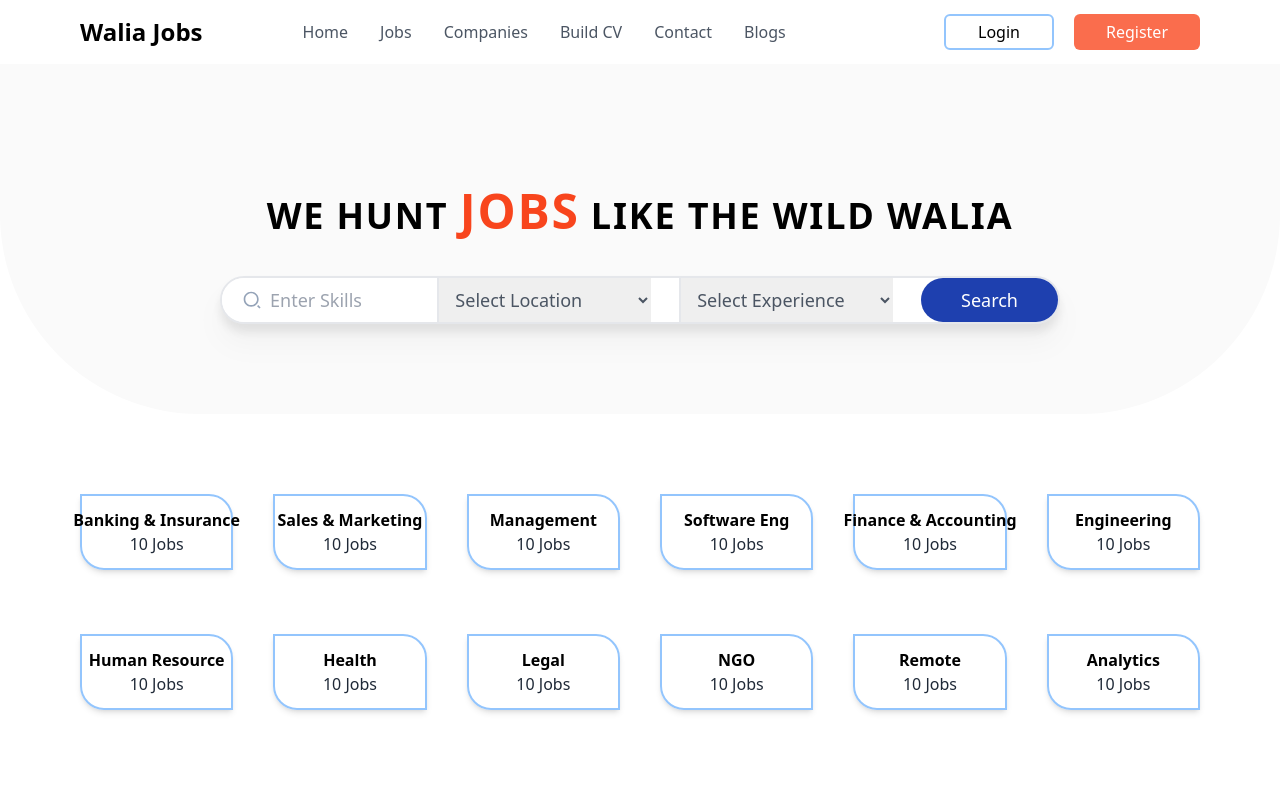
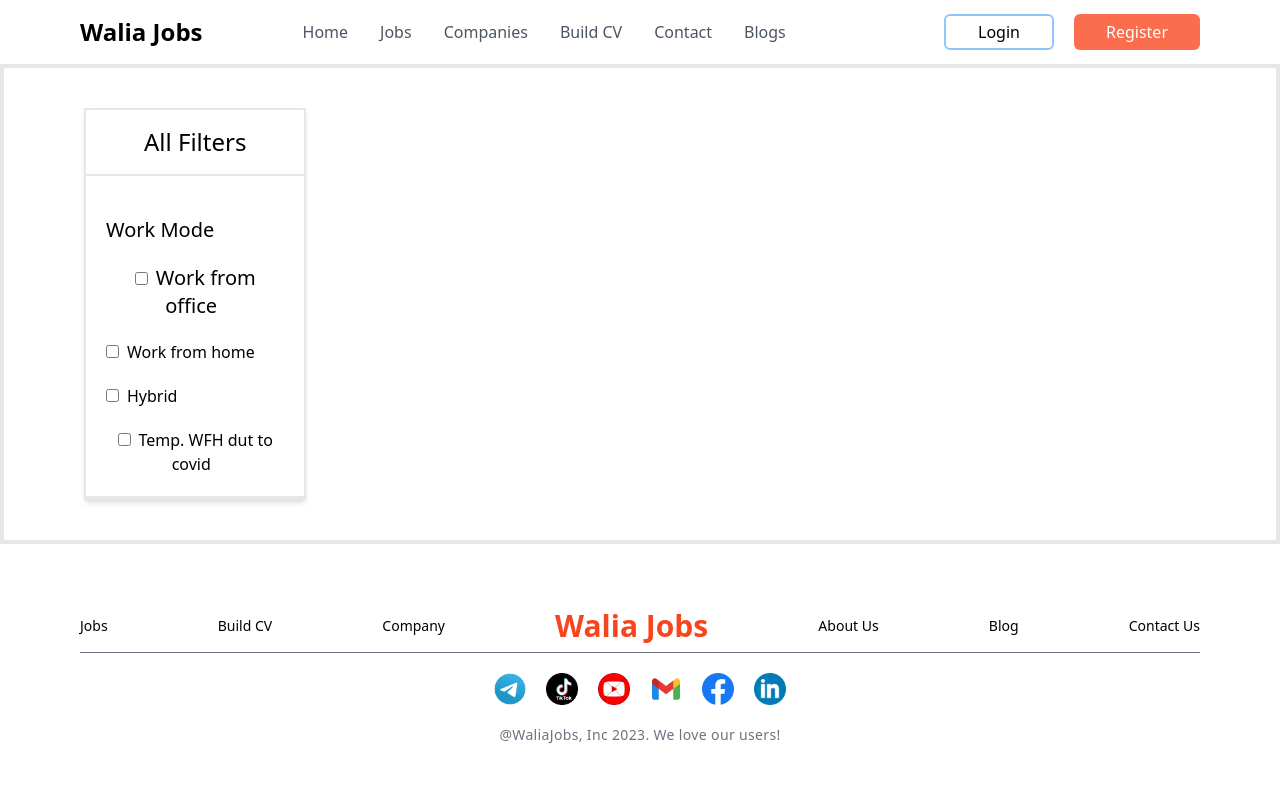
Before and after one commit to Natnael-Tilahun/WaliaJobs, a React (Vite) app: page /jobs in a window 1280 px wide. Shown: the top 800 px of the page. Built offline with nearby package versions, Linux system fonts and the light colour scheme.

Commit message:
Complete home page and start job filter page

```diff
--- a/src/App.jsx
+++ b/src/App.jsx
@@ -8,17 +8,15 @@ import { JobsList } from "./components/JobsList";
 import { BuildCvSection } from "./components/BuildCvSection";
 import { SubscribeSection } from "./components/SubscribeSection";
 import { Footer } from "./components/Footer";
+import { Home } from "./pages/Home";
+import { Jobs } from "./pages/Jobs";
 
 function App() {
   return (
     <div className="App w-full m-0">
       <Header />
-      <Hero />
-      <JobCatagories />
-      <Companies />
-      <JobsList />
-      <BuildCvSection />
-      <SubscribeSection />
+      {/* <Home /> */}
+      <Jobs />
       <Footer />
     </div>
   );
--- a/src/components/JobsList.jsx
+++ b/src/components/JobsList.jsx
@@ -51,7 +51,7 @@ export const JobsList = () => {
         <JobCard
           title="Frontend Developer"
           companyName="Gebeya"
-          jobType="Part Time"
+          jobType="Hybrid"
           jobStyle="Remote"
           description="Lorem, ipsum dolor sit amet consectetur adipisicing elit. Consequatur
           aperiam numquam harum nisi fugit doloremque porro ipsam laudantium minus
--- /dev/null
+++ b/src/pages/Home.jsx
@@ -0,0 +1,21 @@
+import React from "react";
+
+import Hero from "../components/Hero";
+import { JobCatagories } from "../components/JobCatagories";
+import { Companies } from "../components/Companies";
+import { JobsList } from "../components/JobsList";
+import { BuildCvSection } from "../components/BuildCvSection";
+import { SubscribeSection } from "../components/SubscribeSection";
+
+export const Home = () => {
+  return (
+    <>
+      <Hero />
+      <JobCatagories />
+      <Companies />
+      <JobsList />
+      <BuildCvSection />
+      <SubscribeSection />
+    </>
+  );
+};
--- /dev/null
+++ b/src/pages/Jobs.jsx
@@ -0,0 +1,45 @@
+import React from "react";
+
+export const Jobs = () => {
+  return (
+    <div className="w-full text-center md:py-10 py-5 my-5 flex md:my-0 px-5 md:px-10 lg:px-20 border-4">
+      <div className="flex basis-1/5 h-full flex-col border-2 shadow-md gap-5">
+        <h1 className="border-b-2 font-medium text-black text-2xl py-4">
+          All Filters
+        </h1>
+        <ul className="flex flex-col gap-5 items-start mx-auto p-5 border-b-2">
+          <h1 className="font-medium text-xl">Work Mode</h1>
+          <li className="text-xl">
+            <input
+              type="checkbox"
+              name="office"
+              value="Wor from office"
+              id=""
+            />
+            <label htmlFor="office" className="px-2">
+              Work from office
+            </label>
+          </li>
+          <li>
+            <input type="checkbox" name="remote" id="" />
+            <label htmlFor="remote" className="px-2">
+              Work from home
+            </label>
+          </li>
+          <li>
+            <input type="checkbox" name="hybrid" id="" />
+            <label htmlFor="hybrid" className="px-2">
+              Hybrid
+            </label>
+          </li>
+          <li>
+            <input type="checkbox" name="temporary" id="" />
+            <label htmlFor="temporary" className="px-2">
+              Temp. WFH dut to covid
+            </label>
+          </li>
+        </ul>
+      </div>
+    </div>
+  );
+};
```
